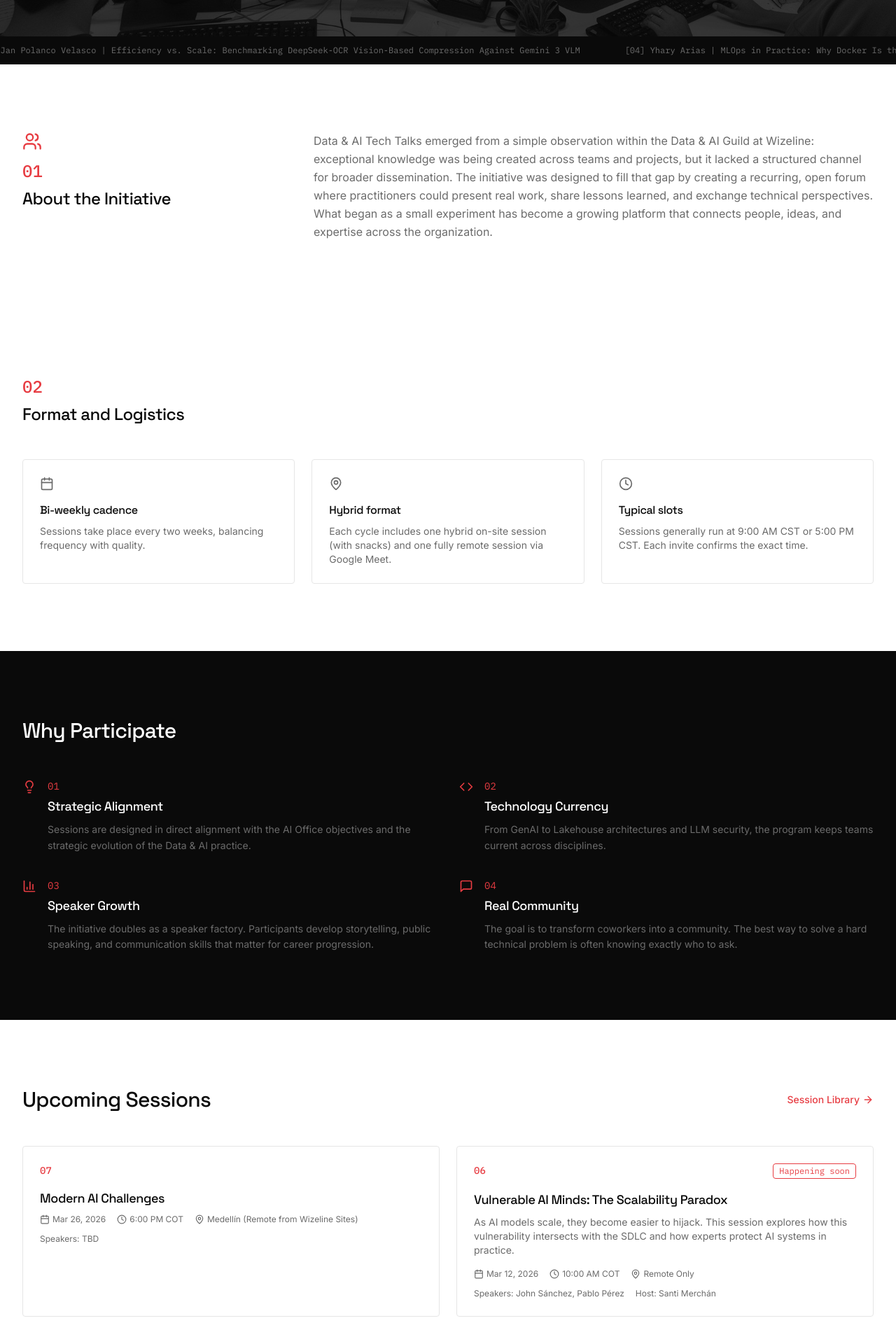
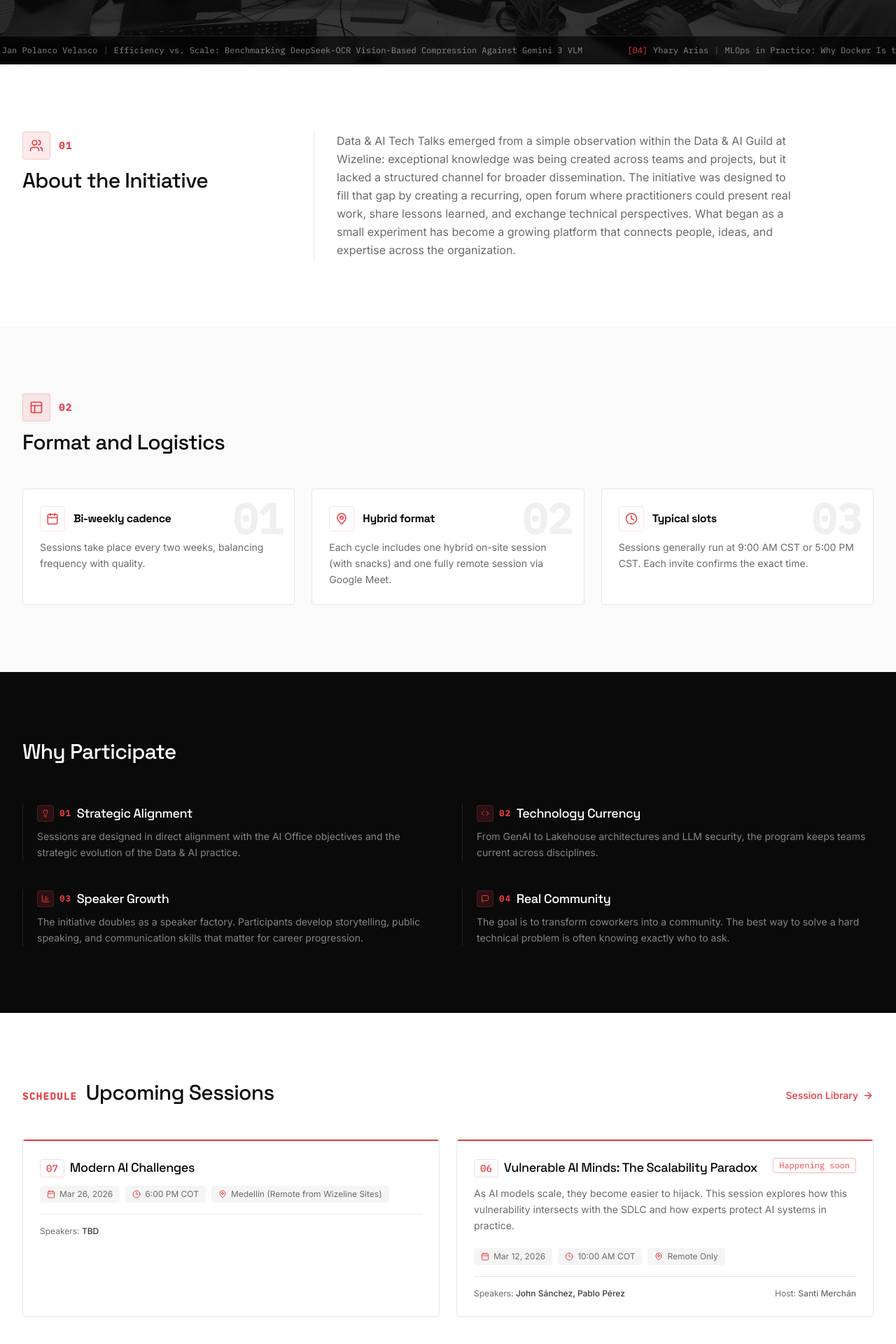
Before and after one commit to daniela2708/tech-talks, a React (Vite) app: page / in a window 1280 px wide. Shown: the part 772-2692 px from the top of the page at 70% size. Built offline with nearby package versions, Linux system fonts and the light colour scheme; the HTML template or start-up script is replaced by a standard one.

Commit message:
Improve Home page UI consistency and i18n coverage

```diff
--- a/src/i18n/en.ts
+++ b/src/i18n/en.ts
@@ -60,15 +60,19 @@ export const en = {
   },
   upcoming: {
     heading: "Upcoming Sessions",
+    label: "Schedule",
     happening_soon: "Happening soon",
     remote: "Remote",
     speakers_label: "Speakers",
     host_label: "Host",
+    empty: "No upcoming sessions scheduled.",
+    view_all: "View all sessions",
   },
   featured: {
-    label: "Latest Session",
+    label: "Latest Sessions",
+    library_label: "Library",
     watch: "Watch Recording",
-    slides: "View Slides",
+    slides: "Slides",
   },
   newsletter_section: {
     heading: "Stay in the loop.",
@@ -102,6 +106,7 @@ export const en = {
     origin_body:
       "Data & AI Tech Talks emerged from a simple observation within the Data & AI Guild at Wizeline: exceptional knowledge was being created across teams and projects, but it lacked a structured channel for broader dissemination. The initiative was designed to fill that gap by creating a recurring, open forum where practitioners could present real work, share lessons learned, and exchange technical perspectives. What began as a small experiment has become a growing platform that connects people, ideas, and expertise across the organization.",
     mission_heading: "Mission Pillars",
+    organizer_label: "Organizer",
     organizer_heading: "Organizer",
     organizer_name: "Santi Merchán",
     organizer_role: "Host & Organizer",
--- a/src/index.css
+++ b/src/index.css
@@ -95,4 +95,25 @@ html {
       transform: translateX(-50%);
     }
   }
+
+  /* Subtle red glow on primary elements */
+  .glow-primary {
+    box-shadow: 0 0 24px hsl(var(--primary) / 0.2);
+  }
+
+  /* Fade-in-up for content sections */
+  @keyframes fade-in-up {
+    from {
+      opacity: 0;
+      transform: translateY(16px);
+    }
+    to {
+      opacity: 1;
+      transform: translateY(0);
+    }
+  }
+
+  .animate-fade-in-up {
+    animation: fade-in-up 0.5s ease-out forwards;
+  }
 }
--- a/src/pages/Home.tsx
+++ b/src/pages/Home.tsx
@@ -1,6 +1,6 @@
 import { useLanguage } from "@/hooks/useLanguage";
 import { Link } from "react-router-dom";
-import { Calendar, MapPin, Clock, Play, FileText, ArrowRight, Users, Lightbulb, MessageSquare, Code, BarChart3, User, Send, MessageCircle } from "lucide-react";
+import { Calendar, MapPin, Clock, Play, FileText, ArrowRight, Users, Lightbulb, MessageSquare, Code, BarChart3, User, Send, MessageCircle, Layout } from "lucide-react";
 import { sessions, type Session } from "@/data/sessions";
 import { format, differenceInDays } from "date-fns";
 import heroTeamImg from "@/assets/hero-team.jpg";
@@ -10,11 +10,14 @@ function HeroTicker() {
   const items = [...pastSessions, ...pastSessions];
 
   return (
-    <div className="absolute bottom-0 left-0 right-0 overflow-hidden bg-surface-dark py-3">
+    <div className="absolute bottom-0 left-0 right-0 overflow-hidden bg-black/60 backdrop-blur-sm border-t border-white/10 py-3">
       <div className="ticker-scroll flex whitespace-nowrap">
         {items.map((s, i) => (
-          <span key={i} className="mx-8 font-mono text-xs text-muted-foreground">
-            [{s.number}] {s.speakers.join(", ")} | {s.topic_en}
+          <span key={i} className="mx-8 font-mono text-xs text-white/50">
+            <span className="text-primary mr-2">[{s.number}]</span>
+            {s.speakers.join(", ")}
+            <span className="text-white/30 mx-2">|</span>
+            {s.topic_en}
           </span>
         ))}
       </div>
@@ -28,58 +31,79 @@ function UpcomingSessionCard({ session }: { session: Session }) {
   const isSoon = daysUntil >= 0 && daysUntil <= 7;
 
   return (
-    <div className="border border-border p-6 rounded-sm">
-      <div className="flex items-start justify-between mb-4">
-        <span className="font-mono text-primary text-sm font-medium">{session.number}</span>
+    <div className="group relative border border-border rounded-sm overflow-hidden hover:border-primary/50 transition-colors duration-300">
+      {/* Top accent bar */}
+      <div className="h-0.5 bg-primary" />
+      <div className="p-6">
+        <div className="flex items-start justify-between mb-3">
+          <div className="flex items-baseline gap-2">
+            <span className="font-mono text-primary text-sm font-medium bg-primary/8 px-2 py-0.5 rounded-sm border border-primary/20 flex-shrink-0">
+              {session.number}
+            </span>
+            <h3 className="font-heading text-lg font-medium group-hover:text-primary transition-colors duration-200">
+              {lang === "en" ? session.topic_en : session.topic_es}
+            </h3>
+          </div>
           {isSoon && (
-          <span className="font-mono text-xs text-primary border border-primary px-2 py-0.5 rounded-sm">
+            <span className="font-mono text-xs text-primary border border-primary/40 bg-primary/8 px-2 py-0.5 rounded-sm animate-pulse flex-shrink-0 ml-2">
               {t.upcoming.happening_soon}
             </span>
           )}
         </div>
-      <h3 className="font-heading text-lg font-medium mb-2">
-        {lang === "en" ? session.topic_en : session.topic_es}
-      </h3>
         {(lang === "en" ? session.description_en : session.description_es) && (
-        <p className="text-sm text-muted-foreground mb-4">
+          <p className="text-sm text-muted-foreground mb-5 leading-relaxed">
             {lang === "en" ? session.description_en : session.description_es}
           </p>
         )}
-      <div className="flex flex-wrap gap-4 text-xs text-muted-foreground">
-        <span className="flex items-center gap-1">
-          <Calendar size={14} /> {format(new Date(session.date), "MMM d, yyyy")}
+        <div className="flex flex-wrap gap-2 mb-4">
+          <span className="inline-flex items-center gap-1.5 text-xs text-muted-foreground bg-secondary px-2.5 py-1 rounded-sm">
+            <Calendar size={12} className="text-primary" />
+            {format(new Date(session.date), "MMM d, yyyy")}
           </span>
           {session.time && (
-          <span className="flex items-center gap-1">
-            <Clock size={14} /> {session.time}
+            <span className="inline-flex items-center gap-1.5 text-xs text-muted-foreground bg-secondary px-2.5 py-1 rounded-sm">
+              <Clock size={12} className="text-primary" />
+              {session.time}
             </span>
           )}
           {session.location && (
-          <span className="flex items-center gap-1">
-            <MapPin size={14} /> {session.location}
+            <span className="inline-flex items-center gap-1.5 text-xs text-muted-foreground bg-secondary px-2.5 py-1 rounded-sm">
+              <MapPin size={12} className="text-primary" />
+              {session.location}
             </span>
           )}
         </div>
-      <div className="mt-3 text-xs text-muted-foreground">
-        <span>{t.upcoming.speakers_label}: {session.speakers.join(", ")}</span>
-        {session.host && <span className="ml-4">{t.upcoming.host_label}: {session.host}</span>}
+        <div className="border-t border-border pt-4 flex items-center justify-between">
+          <p className="text-xs text-muted-foreground">
+            <span className="text-foreground/60">{t.upcoming.speakers_label}:</span>{" "}
+            <span className="font-medium text-foreground/80">{session.speakers.join(", ")}</span>
+          </p>
+          {session.host && (
+            <p className="text-xs text-muted-foreground">
+              <span className="text-foreground/60">{t.upcoming.host_label}:</span>{" "}
+              <span className="font-medium">{session.host}</span>
+            </p>
+          )}
+        </div>
       </div>
     </div>
   );
 }
 
 function VideoPreviewCard({ session }: { session: Session }) {
-  const { lang } = useLanguage();
+  const { lang, t } = useLanguage();
 
   return (
-    <div className="border border-border rounded-sm overflow-hidden group">
-      <div className="relative aspect-video bg-surface-dark flex items-center justify-center cursor-pointer">
-        <div className="absolute inset-0 bg-surface-dark/90 flex flex-col items-center justify-center transition-colors group-hover:bg-surface-dark/80">
-          <span className="font-mono text-primary text-xs mb-2">{session.number}</span>
-          <h4 className="font-heading text-sm md:text-base font-medium text-surface-dark-foreground text-center px-4 max-w-md">
+    <div className="border border-border rounded-sm overflow-hidden group hover:border-primary/40 transition-colors duration-300">
+      <div className="relative aspect-video bg-surface-dark flex items-center justify-center cursor-pointer overflow-hidden">
+        <div className="absolute inset-0 bg-gradient-to-t from-black/90 via-black/70 to-black/50 flex flex-col items-center justify-center transition-all duration-300 group-hover:from-black/80 group-hover:via-black/60 group-hover:to-black/40">
+          <span className="font-mono text-primary text-xs mb-3 border border-primary/30 bg-primary/10 px-2 py-0.5 rounded-sm">
+            {session.number}
+          </span>
+          <h4 className="font-heading text-sm md:text-base font-medium text-white text-center px-4 max-w-md leading-snug">
             {lang === "en" ? session.topic_en : session.topic_es}
           </h4>
-          <p className="text-xs text-muted-foreground mt-2">{session.speakers.join(", ")}</p>
+          <p className="text-xs text-white/50 mt-2">{session.speakers.join(", ")}</p>
         </div>
         {session.recording_url && (
           <a
@@ -88,14 +112,14 @@ function VideoPreviewCard({ session }: { session: Session }) {
             rel="noopener noreferrer"
             className="absolute inset-0 z-10 flex items-center justify-center"
           >
-            <div className="w-14 h-14 rounded-full bg-primary/90 flex items-center justify-center transition-transform group-hover:scale-110">
-              <Play size={24} className="text-primary-foreground ml-1" fill="currentColor" />
+            <div className="w-14 h-14 rounded-full bg-primary shadow-lg shadow-primary/30 flex items-center justify-center transition-all duration-300 group-hover:scale-110 group-hover:shadow-primary/50">
+              <Play size={22} className="text-white ml-1" fill="currentColor" />
             </div>
           </a>
         )}
       </div>
-      <div className="p-4 flex items-center justify-between">
-        <p className="text-xs text-muted-foreground">
+      <div className="p-4 flex items-center justify-between bg-card">
+        <p className="text-xs text-muted-foreground font-mono">
           {format(new Date(session.date), "MMM d, yyyy")}
         </p>
         <div className="flex gap-3">
@@ -104,9 +128,10 @@ function VideoPreviewCard({ session }: { session: Session }) {
               href={session.slides_url}
               target="_blank"
               rel="noopener noreferrer"
-              className="flex items-center gap-1 text-xs font-medium text-foreground hover:opacity-80 transition-opacity"
+              className="inline-flex items-center gap-1.5 text-xs font-medium text-muted-foreground hover:text-primary transition-colors"
             >
               <FileText size={14} />
+              <span>{t.featured.slides}</span>
             </a>
           )}
         </div>
@@ -114,6 +139,7 @@ function VideoPreviewCard({ session }: { session: Session }) {
     </div>
   );
 }
+
 
 export default function Home() {
   const { t } = useLanguage();
@@ -155,6 +181,7 @@ export default function Home() {
             </a>
           </div>
         </div>
+
         <HeroTicker />
       </section>
 
@@ -163,34 +190,56 @@ export default function Home() {
         <div className="container-page">
           <div className="grid gap-8 md:grid-cols-12">
             <div className="md:col-span-3">
-              <Users size={28} className="text-primary mb-3" />
-              <span className="font-mono text-primary text-2xl font-medium">{t.about_section.label}</span>
-              <h2 className="font-heading text-2xl font-medium mt-2">{t.about_section.heading}</h2>
+              <div className="flex items-center gap-3 mb-3">
+                <div className="inline-flex items-center justify-center w-10 h-10 rounded-sm bg-primary/10 border border-primary/20">
+                  <Users size={20} className="text-primary" />
                 </div>
-            <div className="md:col-span-8 md:col-start-5">
-              <p className="text-muted-foreground leading-relaxed">{t.about_page.origin_body}</p>
+                <span className="font-mono text-primary text-sm tracking-widest uppercase font-bold">{t.about_section.label}</span>
+              </div>
+              <h2 className="font-heading text-3xl font-medium">{t.about_section.heading}</h2>
+            </div>
+            <div className="md:col-span-7 md:col-start-5 md:border-l md:border-border md:pl-8">
+              <p className="text-muted-foreground leading-relaxed text-base">{t.about_page.origin_body}</p>
             </div>
           </div>
         </div>
       </section>
 
       {/* Format */}
-      <section id="format" className="section-spacing">
+      <section id="format" className="section-spacing bg-secondary/50">
         <div className="container-page">
           <div className="mb-12">
-            <span className="font-mono text-primary text-2xl font-medium">{t.format.label}</span>
-            <h2 className="font-heading text-2xl font-medium mt-2">{t.format.heading}</h2>
+            <div className="flex items-center gap-3 mb-3">
+              <div className="inline-flex items-center justify-center w-10 h-10 rounded-sm bg-primary/10 border border-primary/20">
+                <Layout size={20} className="text-primary" />
+              </div>
+              <span className="font-mono text-primary text-sm tracking-widest uppercase font-bold">{t.format.label}</span>
+            </div>
+            <h2 className="font-heading text-3xl font-medium">{t.format.heading}</h2>
           </div>
           <div className="grid gap-6 md:grid-cols-3">
             {[
-              { icon: Calendar, title: t.format.card1_title, body: t.format.card1_body },
-              { icon: MapPin, title: t.format.card2_title, body: t.format.card2_body },
-              { icon: Clock, title: t.format.card3_title, body: t.format.card3_body },
+              { icon: Calendar, title: t.format.card1_title, body: t.format.card1_body, num: "01" },
+              { icon: MapPin, title: t.format.card2_title, body: t.format.card2_body, num: "02" },
+              { icon: Clock, title: t.format.card3_title, body: t.format.card3_body, num: "03" },
             ].map((card) => (
-              <div key={card.title} className="border border-border p-6 rounded-sm">
-                <card.icon size={20} className="text-muted-foreground mb-4" />
-                <h3 className="font-heading text-base font-medium mb-2">{card.title}</h3>
-                <p className="text-sm text-muted-foreground">{card.body}</p>
+              <div
+                key={card.title}
+                className="group relative border border-border bg-background p-6 rounded-sm overflow-hidden hover:border-primary/40 transition-colors duration-300"
+              >
+                {/* Ghost number */}
+                <span className="absolute top-3 right-4 font-mono text-6xl font-bold text-border/60 select-none group-hover:text-primary/10 transition-colors duration-300">
+                  {card.num}
+                </span>
+                <div className="relative z-10">
+                  <div className="flex items-center gap-3 mb-3">
+                    <div className="inline-flex items-center justify-center w-9 h-9 rounded-sm bg-primary/8 border border-primary/15">
+                      <card.icon size={18} className="text-primary" />
+                    </div>
+                    <h3 className="font-heading text-base font-bold">{card.title}</h3>
+                  </div>
+                  <p className="text-sm text-muted-foreground leading-relaxed">{card.body}</p>
+                </div>
               </div>
             ))}
           </div>
@@ -200,21 +249,21 @@ export default function Home() {
       {/* Why Participate */}
       <section className="bg-surface-dark text-surface-dark-foreground section-spacing">
         <div className="container-page">
-          <h2 className="font-heading text-3xl font-medium mb-12">{t.why.heading}</h2>
-          <div className="grid gap-8 md:grid-cols-2">
+          <h2 className="font-heading text-3xl font-medium mb-14">{t.why.heading}</h2>
+          <div className="grid gap-10 md:grid-cols-2">
             {t.why.items.map((item, idx) => {
               const icons = [Lightbulb, Code, BarChart3, MessageSquare];
               const Icon = icons[idx % icons.length];
               return (
-                <div key={item.number} className="flex gap-4">
-                  <div className="flex-shrink-0 mt-1">
-                    <Icon size={20} className="text-primary" />
+                <div key={item.number} className="group border-l border-white/10 pl-5">
+                  <div className="flex items-center gap-2 mb-2">
+                    <div className="w-6 h-6 rounded-sm bg-primary/15 border border-primary/20 flex items-center justify-center flex-shrink-0 group-hover:bg-primary/25 transition-colors duration-200">
+                      <Icon size={12} className="text-primary" />
                     </div>
-                  <div>
-                    <span className="font-mono text-primary text-sm">{item.number}</span>
-                    <h3 className="font-heading text-lg font-medium mt-1 mb-2">{item.title}</h3>
-                    <p className="text-sm text-muted-foreground leading-relaxed">{item.body}</p>
+                    <span className="font-mono text-primary text-xs tracking-widest font-bold">{item.number}</span>
+                    <h3 className="font-heading text-lg font-medium">{item.title}</h3>
                   </div>
+                  <p className="text-sm text-white/50 leading-relaxed">{item.body}</p>
                 </div>
               );
             })}
@@ -225,32 +274,47 @@ export default function Home() {
       {/* Upcoming Sessions */}
       <section id="upcoming" className="section-spacing">
         <div className="container-page">
-          <div className="flex items-center justify-between mb-12">
+          <div className="flex items-end justify-between mb-12">
+            <div className="flex items-baseline gap-3">
+              <span className="font-mono text-primary text-sm tracking-widest uppercase font-bold">{t.upcoming.label}</span>
               <h2 className="font-heading text-3xl font-medium">{t.upcoming.heading}</h2>
+            </div>
             <Link
               to="/sessions"
-              className="flex items-center gap-1 text-sm font-medium text-primary hover:opacity-80 transition-opacity"
+              className="flex items-center gap-1.5 text-sm font-medium text-primary hover:opacity-80 transition-opacity mb-1"
             >
               {t.sessions_page.title} <ArrowRight size={16} />
             </Link>
           </div>
+          {upcomingSessions.length > 0 ? (
             <div className="grid gap-6 md:grid-cols-2">
               {upcomingSessions.map((s) => (
                 <UpcomingSessionCard key={s.number} session={s} />
               ))}
             </div>
+          ) : (
+            <div className="border border-dashed border-border rounded-sm p-12 text-center">
+              <p className="text-muted-foreground font-mono text-sm">{t.upcoming.empty}</p>
+              <Link to="/sessions" className="inline-flex items-center gap-1.5 text-sm text-primary mt-4 hover:opacity-80">
+                {t.upcoming.view_all} <ArrowRight size={14} />
+              </Link>
+            </div>
+          )}
         </div>
       </section>
 
       {/* Past Recordings */}
       {pastWithRecordings.length > 0 && (
-        <section id="recordings" className="section-spacing bg-secondary">
+        <section id="recordings" className="section-spacing bg-secondary/40">
           <div className="container-page">
-            <div className="flex items-center justify-between mb-12">
-              <h2 className="font-heading text-3xl font-medium">{t.featured.label}</h2>
+            <div className="flex items-end justify-between mb-12">
+              <div>
+                <span className="font-mono text-primary text-sm tracking-widest uppercase font-bold">{t.featured.library_label}</span>
+                <h2 className="font-heading text-3xl font-medium mt-2">{t.featured.label}</h2>
+              </div>
               <Link
                 to="/sessions"
-                className="flex items-center gap-1 text-sm font-medium text-primary hover:opacity-80 transition-opacity"
+                className="flex items-center gap-1.5 text-sm font-medium text-primary hover:opacity-80 transition-opacity mb-1"
               >
                 {t.sessions_page.title} <ArrowRight size={16} />
               </Link>
@@ -267,12 +331,12 @@ export default function Home() {
       {/* Organizer & Get Involved */}
       <section id="get-involved" className="section-spacing">
         <div className="container-page">
+          <div className="grid gap-6 md:grid-cols-3">
             {/* Organizer */}
-          <div className="mb-16">
-            <h2 className="font-heading text-2xl font-medium mb-8">{t.about_page.organizer_heading}</h2>
-            <div className="border border-border rounded-sm p-6 max-w-md">
-              <div className="flex items-center gap-4">
-                <div className="w-12 h-12 rounded-full bg-muted flex items-center justify-center">
+            <div className="border border-border rounded-sm p-6">
+              <span className="font-mono text-primary text-xs tracking-widest uppercase">{t.about_page.organizer_label}</span>
+              <div className="flex items-center gap-4 mt-4">
+                <div className="w-12 h-12 rounded-full bg-muted flex items-center justify-center flex-shrink-0">
                   <User size={20} className="text-muted-foreground" />
                 </div>
                 <div>
@@ -282,10 +346,8 @@ export default function Home() {
                 </div>
               </div>
             </div>
-          </div>
 
             {/* CTA Cards */}
-          <div className="grid gap-6 md:grid-cols-2">
             <a
               href="https://docs.google.com/forms/d/e/1FAIpQLSctfSbZkvOvnFYagrXtqlmA8PS9LGo2fW58db-7w55hdSBwFQ/viewform"
               target="_blank"
```
Also changed, not shown: src/i18n/es.ts (+7 -2 lines). Lines whose indentation alone changed are shown as unchanged.
